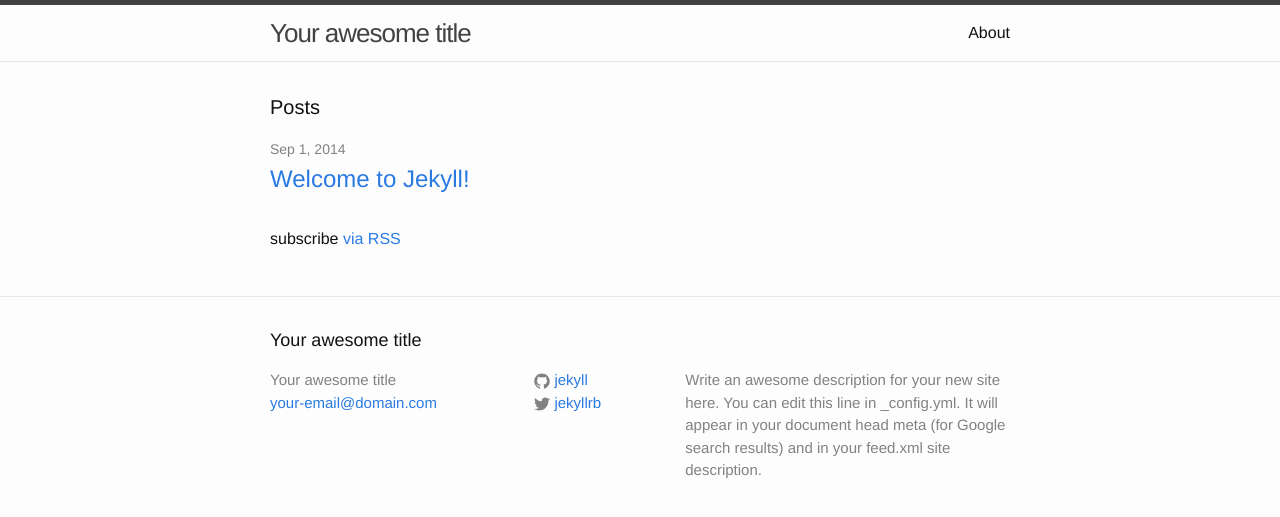
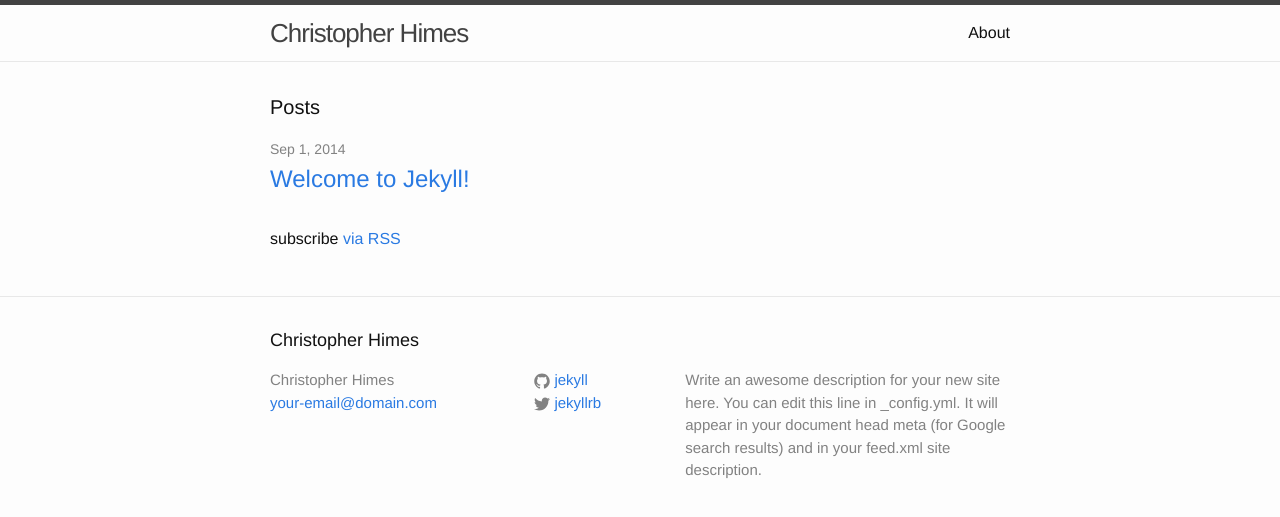
Before and after one commit to christopherhimes/christopherhimes.github.io, a Jekyll site: the page built from index.html, in a window 1280 px wide. Shown: the top 517 px of the page. Built offline with Jekyll 4.4.1, drawn with Linux system fonts in a browser that asks for light colours.

Commit message:
Changed Title

```diff
--- a/_config.yml
+++ b/_config.yml
@@ -1,5 +1,5 @@
 # Site settings
-title: Your awesome title
+title: Christopher Himes
 email: your-email@domain.com
 description: > # this means to ignore newlines until "baseurl:"
   Write an awesome description for your new site here. You can edit this
```
